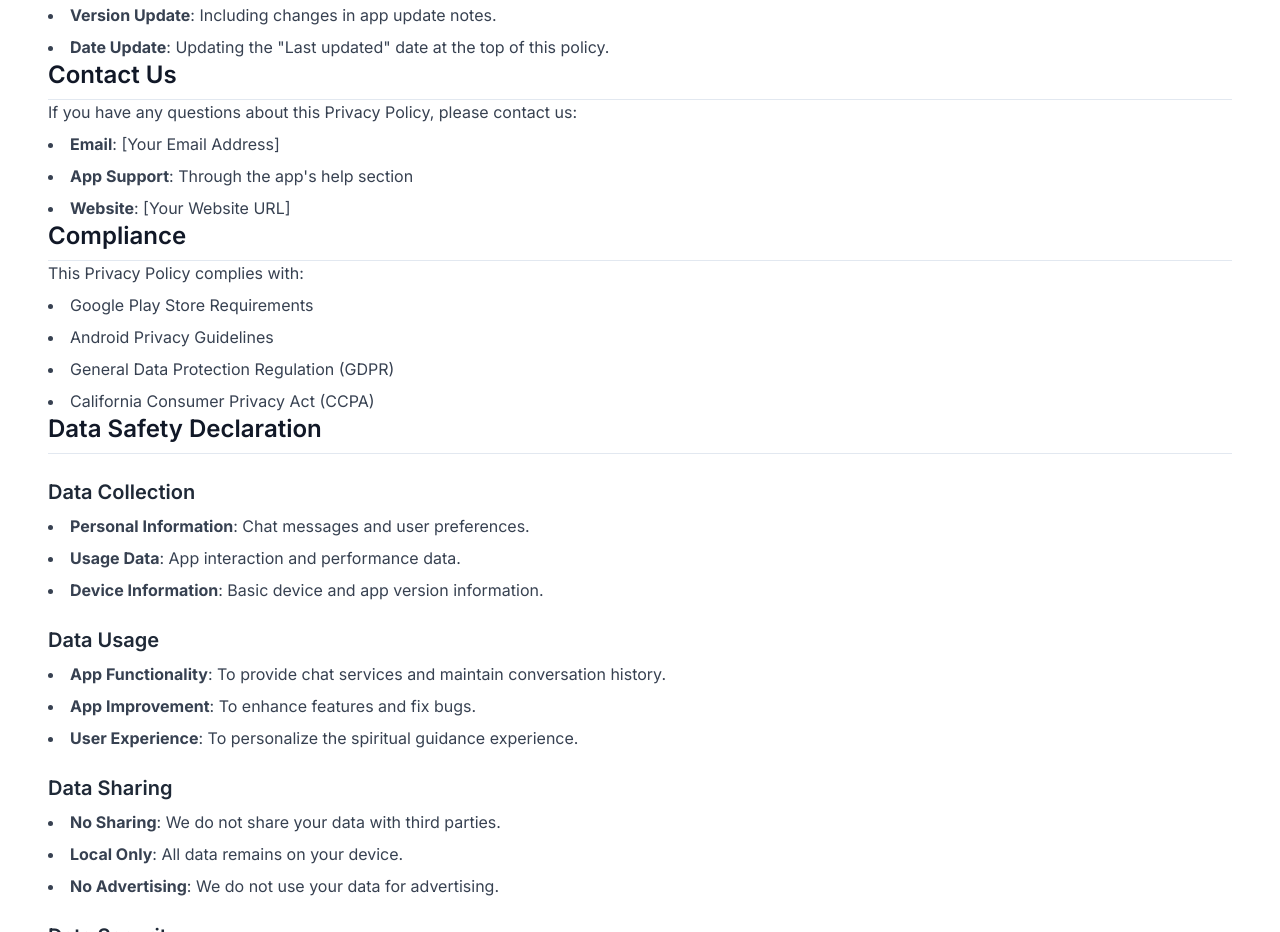
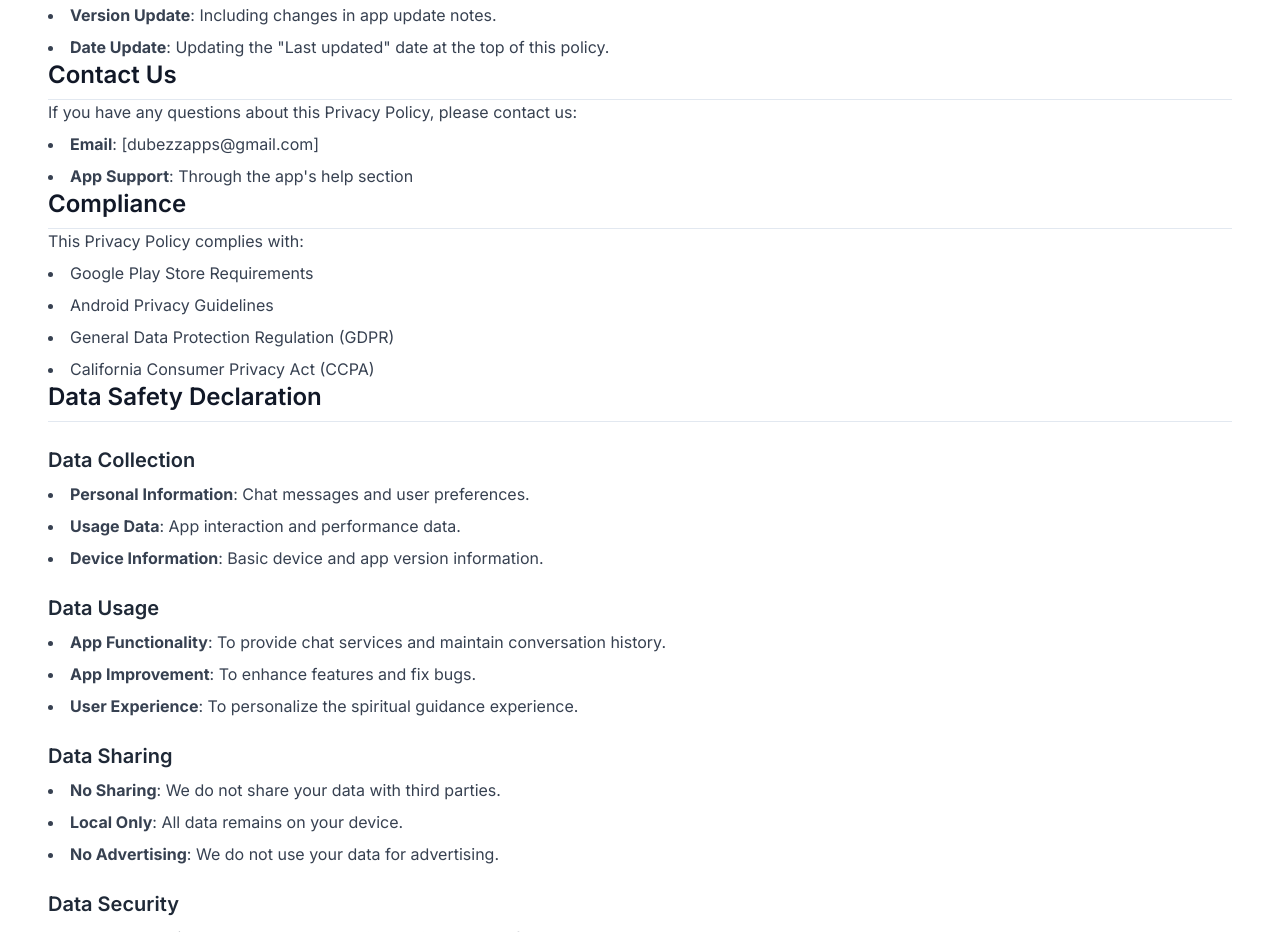
Before and after one commit to dubezzapps/ask-ananta-privacy, a plain HTML site: page index.html in a window 1280 px wide. Shown: the part 3231-4163 px from the top of the page. Drawn offline with nearby package versions, Linux system fonts and the light colour scheme.

Commit message:
Update index.html

```diff
--- a/index.html
+++ b/index.html
@@ -192,9 +192,9 @@
                 <h2 class="text-2xl font-semibold text-gray-900">Contact Us</h2>
                 <p class="text-gray-700">If you have any questions about this Privacy Policy, please contact us:</p>
                 <ul class="list-disc list-inside text-gray-700 space-y-2 mt-2">
-                    <li><strong>Email</strong>: [Your Email Address]</li>
+                    <li><strong>Email</strong>: [dubezzapps@gmail.com]</li>
                     <li><strong>App Support</strong>: Through the app's help section</li>
-                    <li><strong>Website</strong>: [Your Website URL]</li>
+
                 </ul>
             </section>
 
```
